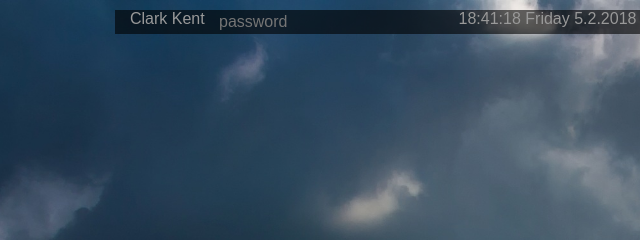
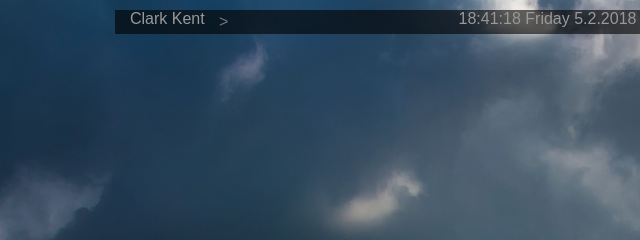
Before and after one commit to AichP/BarTheme, a plain HTML site: page index.html in a window 1280 px wide. Shown: the top 240 px of the page, 115-755 px from the left. Drawn offline with Linux system fonts and the light colour scheme.

Commit message:
removed password placeholder

```diff
--- a/index.html
+++ b/index.html
@@ -17,7 +17,7 @@
             </div>
             <div id="password_container">
                 <form action="javascript: provide_secret()" class="password_prompt">
-                    <input id="password_entry" type="password" placeholder="password" />
+                    <input id="password_entry" type="password" placeholder=">" />
                 </form>
             </div>
         </div>
```
